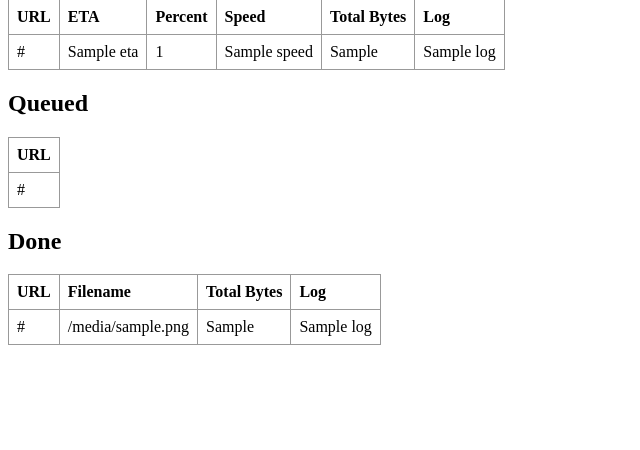
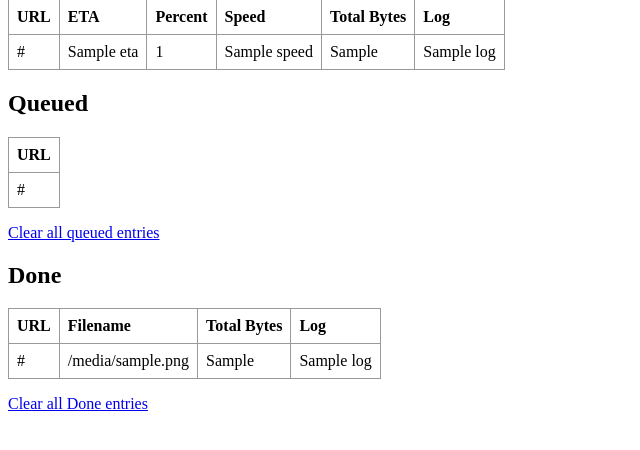
Before and after one commit to mfgering/yt_server, a Flask app: template app/templates/status.html in a window 1280 px wide. Shown: the part 208-658 px from the top of the page, without its empty margins (0-640 px from the left). Run offline with Flask 2, Linux system fonts and the light colour scheme; the template is opened without the code that fills it: most values are stand-ins (such as "Sample title", 1, 10 or a date in 2020).

Commit message:
clearing stuff

```diff
--- a/app/templates/status.html
+++ b/app/templates/status.html
@@ -35,6 +35,12 @@
     {{ dl_table(context.running, 'dl-running', ['URL', 'ETA', 'Percent', 'Speed', 'Total Bytes', 'Log'])}}
   <h2>Queued</h2>
     {{ dl_table(context.queued, 'dl-queued', ['URL'])}}
+    {% if context.queued|length > 0 %}
+      <p><a href="/clear/queued">Clear all queued entries</a></p>
+    {% endif %}
   <h2>Done</h2>
     {{ dl_table(context.done, 'dl-done', ['URL', 'Filename', 'Total Bytes', 'Log'])}}
+    {% if context.done|length > 0 %}
+      <p><a href="/clear/done">Clear all Done entries</a></p>
+    {% endif %}
 {%endblock%}
--- a/downloader.py
+++ b/downloader.py
@@ -13,6 +13,7 @@ class Downloader(object):
 	@classmethod
 	def submit_download(cls, form):
 		#TODO: Check, init ffmpeg_location option (using Config)
+		#TODO: Use https://www.pornhub.com/view_video.php?viewkey=ph599750d260673&pkey=130645252
 		ytdl_opts = {}
 		ytdl_opts['outtmpl'] = Config.OUTPUT_TEMPLATE
 		url = form.url.data
```
Also changed, not shown: app/routes.py (+8 -0 lines).
